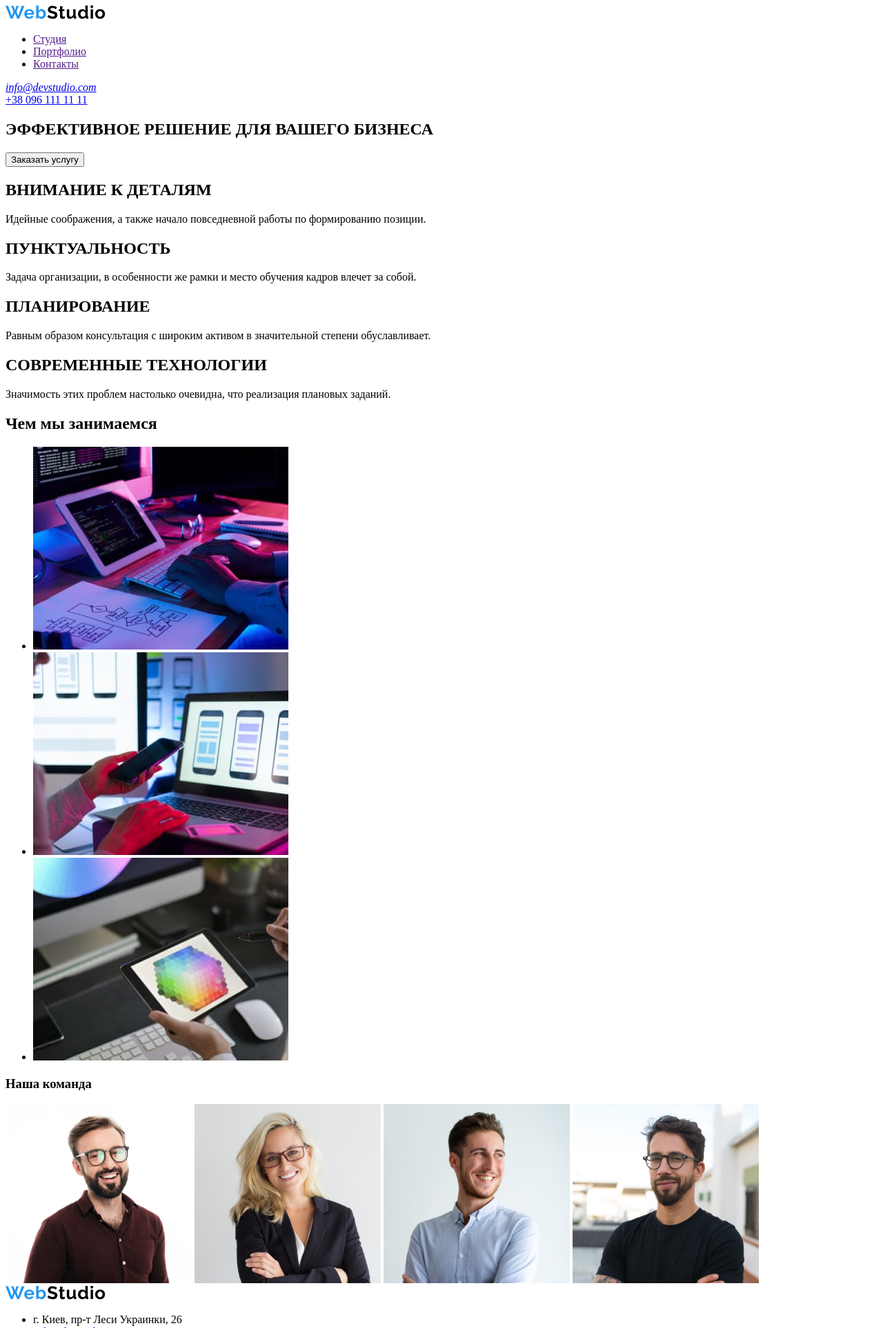
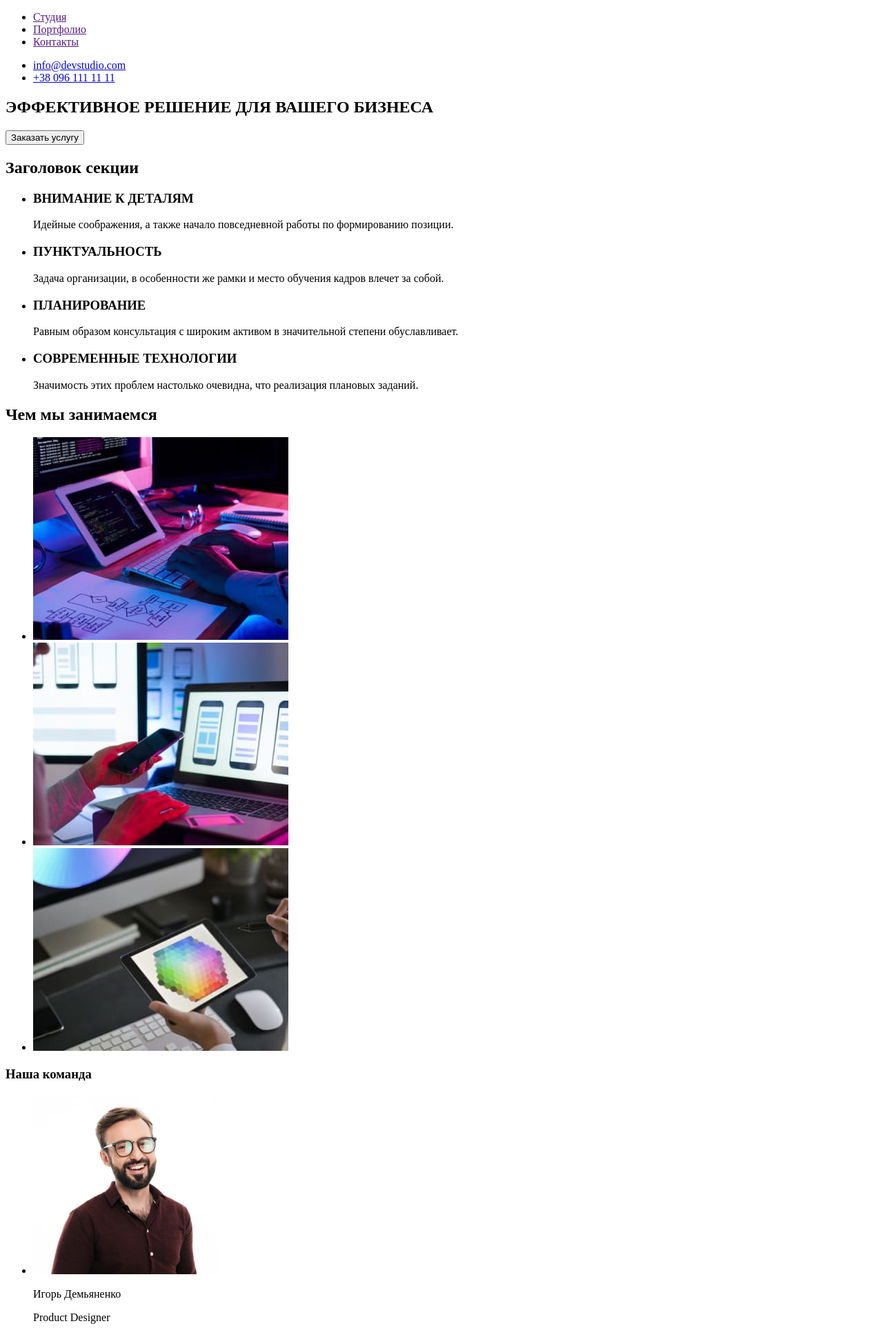
Before and after one commit to SavitskyiJurii/New-project, a plain HTML site: page index.html in a window 1280 px wide. Shown: the top 1926 px of the page at 69% size. Drawn offline with Linux system fonts and the light colour scheme.

Commit message:
Внесёные изминения по ДЗ

```diff
--- a/index.html
+++ b/index.html
@@ -6,20 +6,21 @@
   <meta name="viewport" content="width=device-width, initial-scale=1.0">
   <title>Web Studio</title>
 </head>
+
 <body>
   <header>
     <nav>
-    <img src="./images/logo-company.svg" alt="logo company"/>
+      <a href="WebStudio" WebStudio></a>
     <ul>
       <li><a href="">Студия</a></li>
       <li><a href="">Портфолио</a></li>
       <li><a href="">Контакты</a></li>
     </ul>
 
-      <address>
-      <a href="info@devstudio.com">info@devstudio.com</a>
-    </address>
-      <a href="tel+380961111111">+38 096 111 11 11</a>
+      <ul>
+      <li><a href="info@devstudio.com">info@devstudio.com</a></li>
+      <li><a href="tel+380961111111">+38 096 111 11 11</a></li>
+    </ul>
   </nav>
 </header>
 
@@ -30,15 +31,19 @@
        value="Заказать услугу"/>
 </section>
 
+<h2>Заголовок секции</h2>
+
 <section>
-  <h2>ВНИМАНИЕ К ДЕТАЛЯМ</h2>
-    <p>Идейные соображения, а также начало повседневной работы по формированию позиции.</p>
-  <h2>ПУНКТУАЛЬНОСТЬ</h2>
-    <p>Задача организации, в особенности же рамки и место обучения кадров влечет за собой.</p>
-  <h2>ПЛАНИРОВАНИЕ</h2>
-    <p>Равным образом консультация с широким активом в значительной степени обуславливает.</p>
-  <h2>СОВРЕМЕННЫЕ ТЕХНОЛОГИИ</h2>
-    <p>Значимость этих проблем настолько очевидна, что реализация плановых заданий.</p>
+  <ul>
+    <li><h3>ВНИМАНИЕ К ДЕТАЛЯМ</h3>
+    <p>Идейные соображения, а также начало повседневной работы по формированию позиции.</p></li>
+  <li><h3>ПУНКТУАЛЬНОСТЬ</h3>
+    <p>Задача организации, в особенности же рамки и место обучения кадров влечет за собой.</p></li>
+  <li><h3>ПЛАНИРОВАНИЕ</h3>
+    <p>Равным образом консультация с широким активом в значительной степени обуславливает.</p></li>
+  <li><h3>СОВРЕМЕННЫЕ ТЕХНОЛОГИИ</h3>
+    <p>Значимость этих проблем настолько очевидна, что реализация плановых заданий.</p></li>
+  </ul>
 </section>
 
 <section>
@@ -52,20 +57,34 @@
 
 <section>
 <h3>Наша команда</h3>
-<img src="./images/ИгорьДемьяненко.jpg" alt="Игорь Демьяненко" width="270"/>
-<img src="./images/ОльгаРепина.jpg" alt="Ольга Репина" width="270"/>
-<img src="./images/НиколайТарасов.jpg" alt="Николай Тарасов" width="270"/>
-<img src="./images/МихаилЕрмаков.jpg" alt="Михаил Ермаков" width="270"/>
+<ul>
+<li><img src="./images/ИгорьДемьяненко.jpg" alt="Игорь Демьяненко"  width="270"/></li>
+<p>Игорь Демьяненко</p>
+<p>Product Designer</p>
+<li><img src="./images/ОльгаРепина.jpg" alt="Ольга Репина" width="270"/></li>
+<p>Ольга Репина</p>
+<p>Frontend Developer</p>
+<li><img src="./images/НиколайТарасов.jpg" alt="Николай Тарасов" width="270"/></li>
+<p>Николай Тарасов</p>
+<p>Marketing</p>
+<li><img src="./images/МихаилЕрмаков.jpg" alt="Михаил Ермаков" width="270"/></li>
+<p>Михаил Ермаков</p>
+<p>UI Designer</p>
+</ul>
 </section>
 </main>
 
 <footer>
-  <img src="./images/logo-company.svg" alt="logo company"/>
+  <a href="WebStudio" WebStudio></a>
+  <address>
+    <p>г. Киев, пр-т Леси Украинки, 26</p>
+    </address>
+    <address>
   <ul>
-    <li>г. Киев, пр-т Леси Украинки, 26</li>
     <li><a href="info@devstudio.com">info@devstudio.com</a></li>
     <li><a href="tel+380961111111">+38 096 111 11 11</a></li>
   </ul>
+</address>
 </footer>
 </body>
 </html>
```
